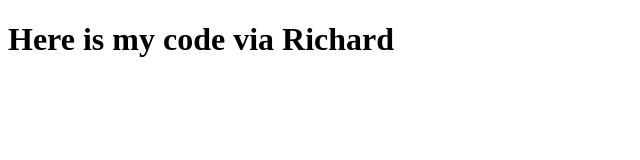
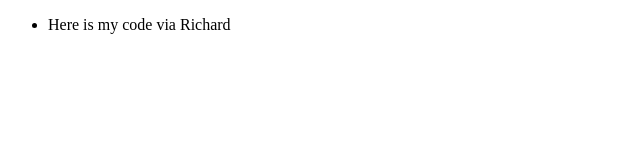
Before and after one commit to CodeBelow89/Team_Git_Practice, a plain HTML site: page index.html in a window 1280 px wide. Shown: the whole page, without its empty margins (0-640 px from the left). Drawn offline with Linux system fonts and the light colour scheme.

Commit message:
Added text

```diff
--- a/index.html
+++ b/index.html
@@ -6,8 +6,8 @@
     <title>Document</title>
   </head>
   <body>
-    <h1>
-      Here is my code via Richard
-    <h1>
+    <ul>
+     <li> Here is my code via Richard</li>
+    <ul>
   </body>
 </html>
```
